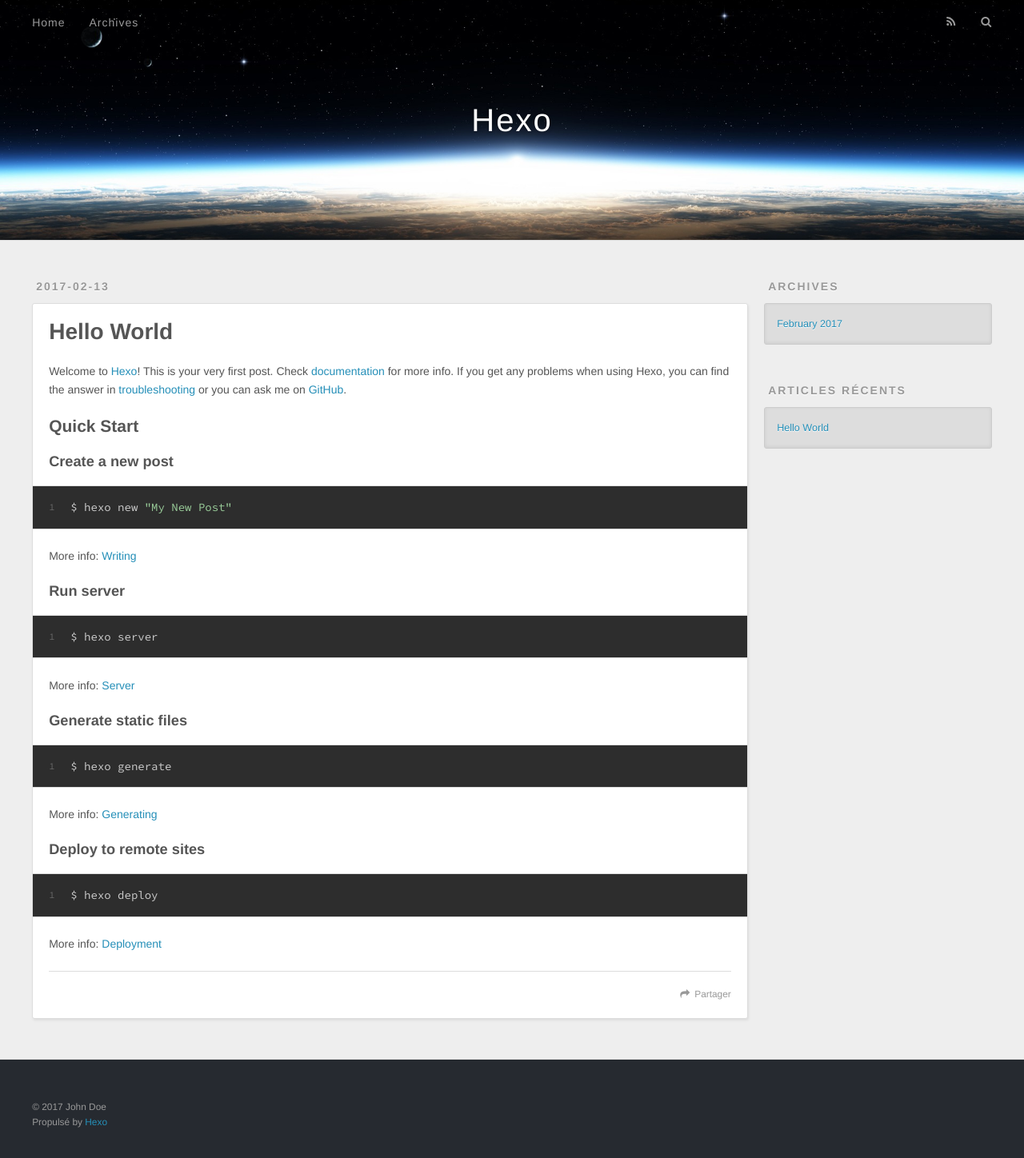
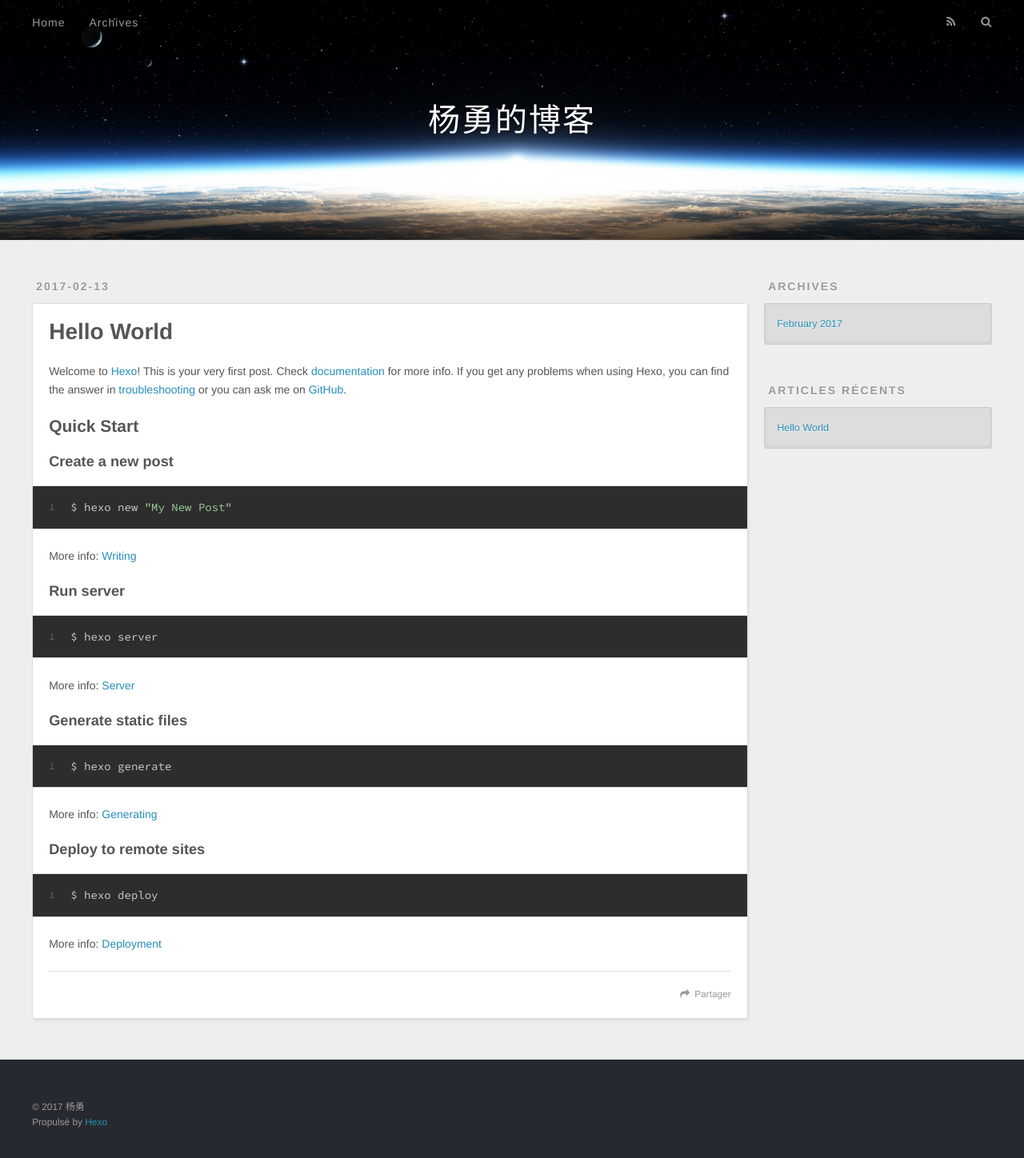
Before and after one commit to yelifu1988/yelifu1988.github.io, a plain HTML site: page index.html in a window 1280 px wide. Shown: the whole page at 80% size. Drawn offline with nearby package versions, Linux system fonts and the light colour scheme.

Commit message:
Site updated: 2017-02-19 22:42:29

```diff
--- a/index.html
+++ b/index.html
@@ -3,16 +3,16 @@
 <head>
   <meta charset="utf-8">
 
-  <title>Hexo</title>
+  <title>杨勇的博客</title>
   <meta name="viewport" content="width=device-width, initial-scale=1, maximum-scale=1">
   <meta property="og:type" content="website">
-<meta property="og:title" content="Hexo">
+<meta property="og:title" content="杨勇的博客">
 <meta property="og:url" content="http://yoursite.com/index.html">
-<meta property="og:site_name" content="Hexo">
+<meta property="og:site_name" content="杨勇的博客">
 <meta name="twitter:card" content="summary">
-<meta name="twitter:title" content="Hexo">
+<meta name="twitter:title" content="杨勇的博客">
 
-    <link rel="alternate" href="/atom.xml" title="Hexo" type="application/atom+xml">
+    <link rel="alternate" href="/atom.xml" title="杨勇的博客" type="application/atom+xml">
 
 
     <link rel="icon" href="/favicon.png">
@@ -33,7 +33,7 @@
   <div id="header-outer" class="outer">
     <div id="header-title" class="inner">
       <h1 id="logo-wrap">
-        <a href="/" id="logo">Hexo</a>
+        <a href="/" id="logo">杨勇的博客</a>
       </h1>
 
     </div>
@@ -96,7 +96,7 @@
 
     </div>
     <footer class="article-footer">
-      <a data-url="http://yoursite.com/2017/02/13/hello-world/" data-id="ciz488uk100006ku4a4l6u0lo" class="article-share-link">Partager</a>
+      <a data-url="http://yoursite.com/2017/02/13/hello-world/" data-id="cizcs7ytp0000f4u46eylwit9" class="article-share-link">Partager</a>
 
 
     </footer>
@@ -151,7 +151,7 @@
 
   <div class="outer">
     <div id="footer-info" class="inner">
-      &copy; 2017 John Doe<br>
+      &copy; 2017 杨勇<br>
       Propulsé by <a href="http://hexo.io/" target="_blank">Hexo</a>
     </div>
   </div>
```
Also changed, not shown: 2017/02/13/hello-world/index.html (+6 -6 lines), archives/2017/02/index.html (+7 -7 lines), archives/2017/index.html (+7 -7 lines), archives/index.html (+7 -7 lines).
